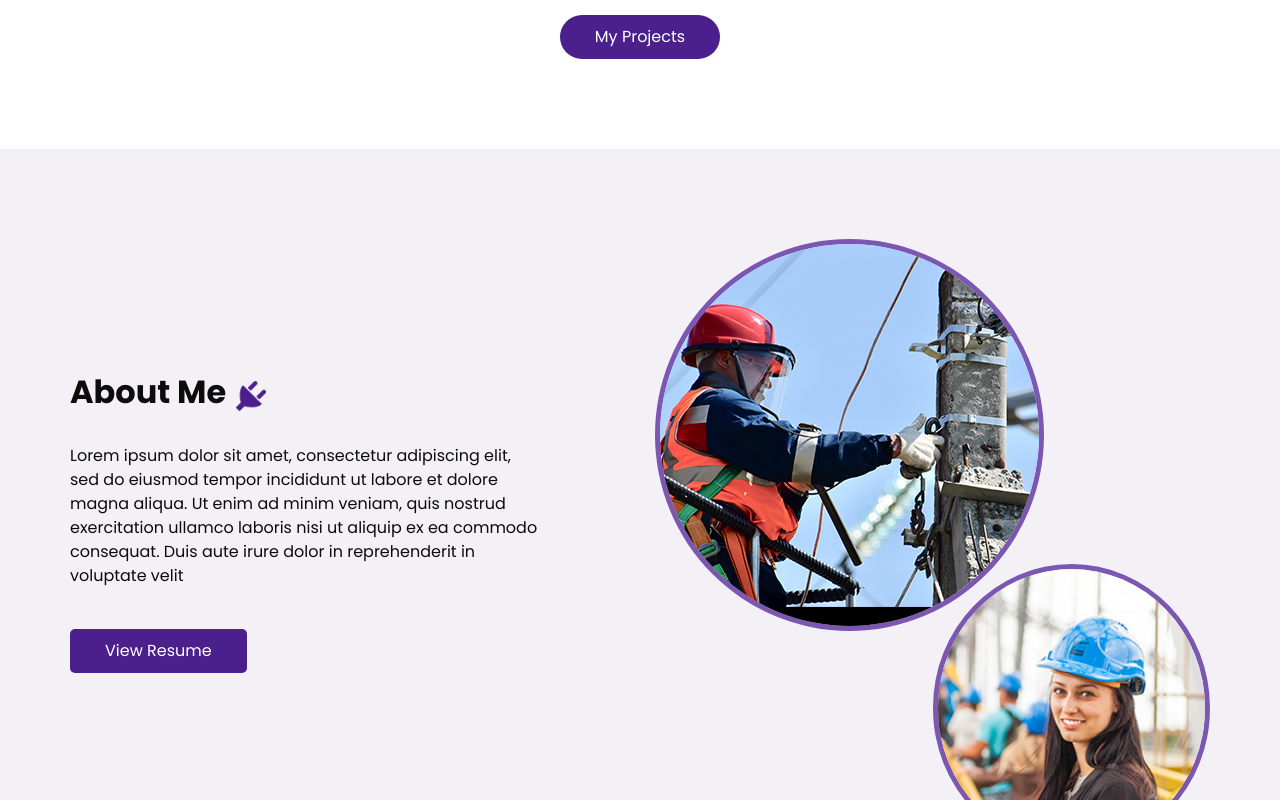
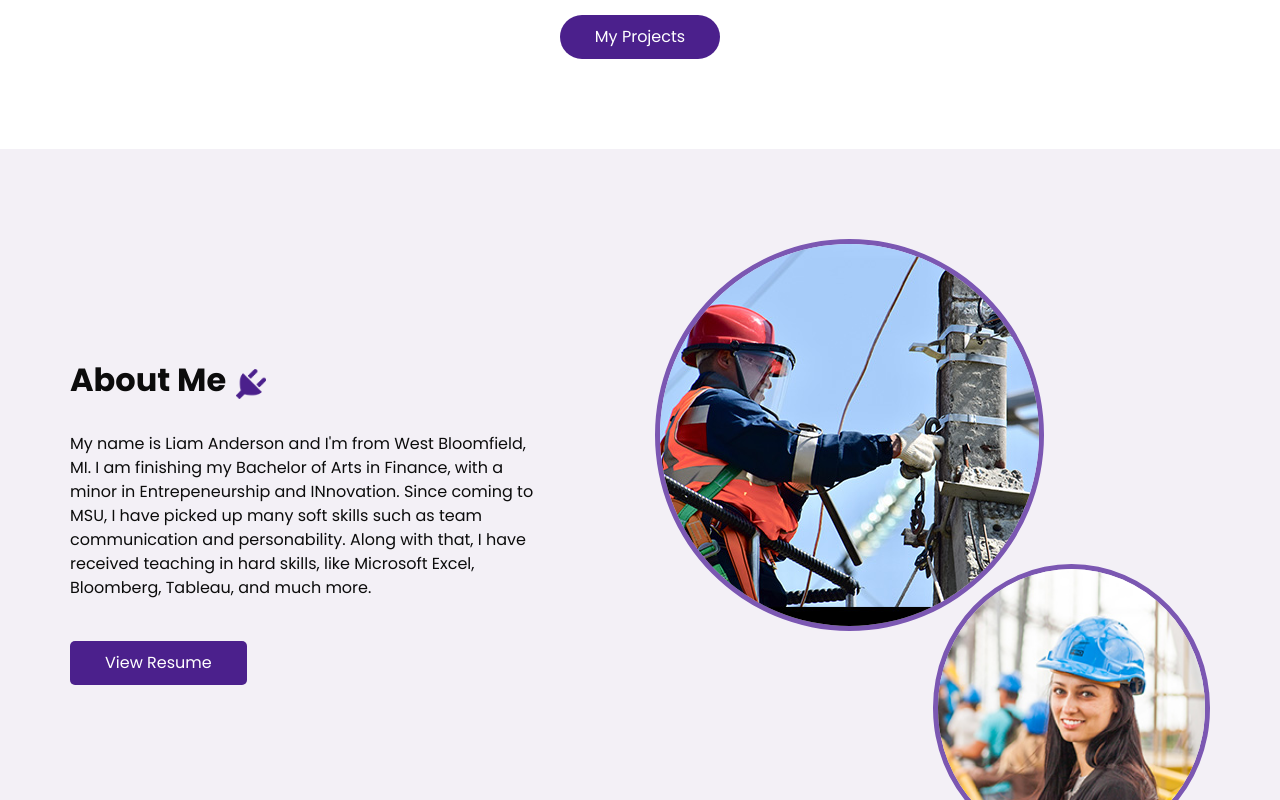
Before and after one commit to Landerson1234/LAportfolio, a plain HTML site: page index.html in a window 1280 px wide. Shown: the part 1814-2614 px from the top of the page. Drawn offline with nearby package versions, Linux system fonts and the light colour scheme.

Commit message:
Added about me part to home page

```diff
--- a/index.html
+++ b/index.html
@@ -84,7 +84,7 @@
                 I?
               </h1>
               <p>
-                It is a long established fact that a reader will be distracted by the readable content of a page when looking at its layout. The point of using Lorem
+                Short description of myself?
               </p>
               <a href="#bottom" class="">
                 Contact info
@@ -230,11 +230,7 @@
               <img src="images/plug.png" alt="">
             </div>
             <p>
-              Lorem ipsum dolor sit amet, consectetur adipiscing elit, sed do
-              eiusmod tempor incididunt ut labore et dolore magna aliqua. Ut
-              enim ad minim veniam, quis nostrud exercitation ullamco laboris
-              nisi ut aliquip ex ea commodo consequat. Duis aute irure dolor
-              in reprehenderit in voluptate velit
+              My name is Liam Anderson and I'm from West Bloomfield, MI. I am finishing my Bachelor of Arts in Finance, with a minor in Entrepeneurship and INnovation. Since coming to MSU, I have picked up many soft skills such as team communication and personability. Along with that, I have received teaching in hard skills, like Microsoft Excel, Bloomberg, Tableau, and much more.
             </p>
             <a href="">
               View Resume
```
